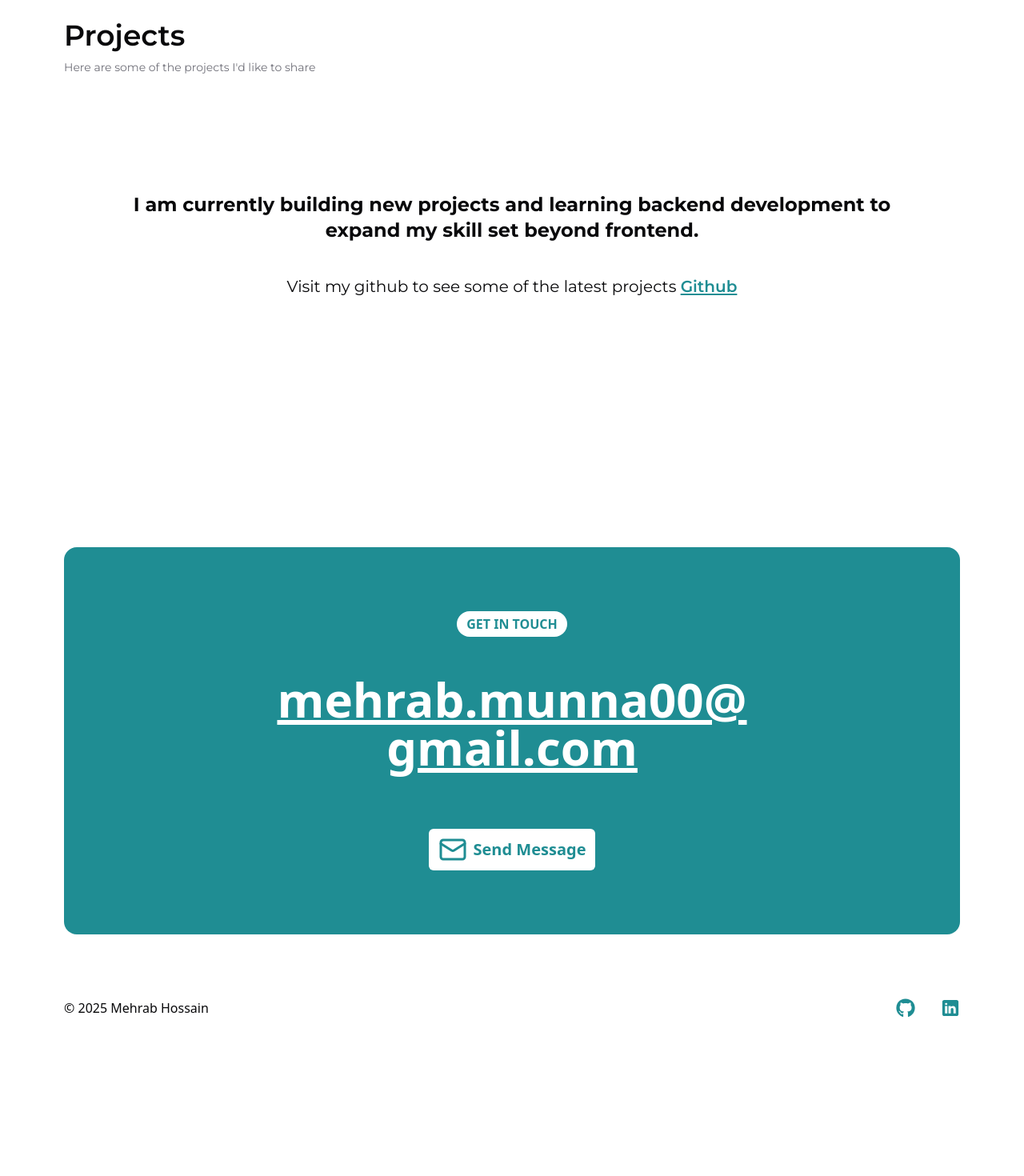
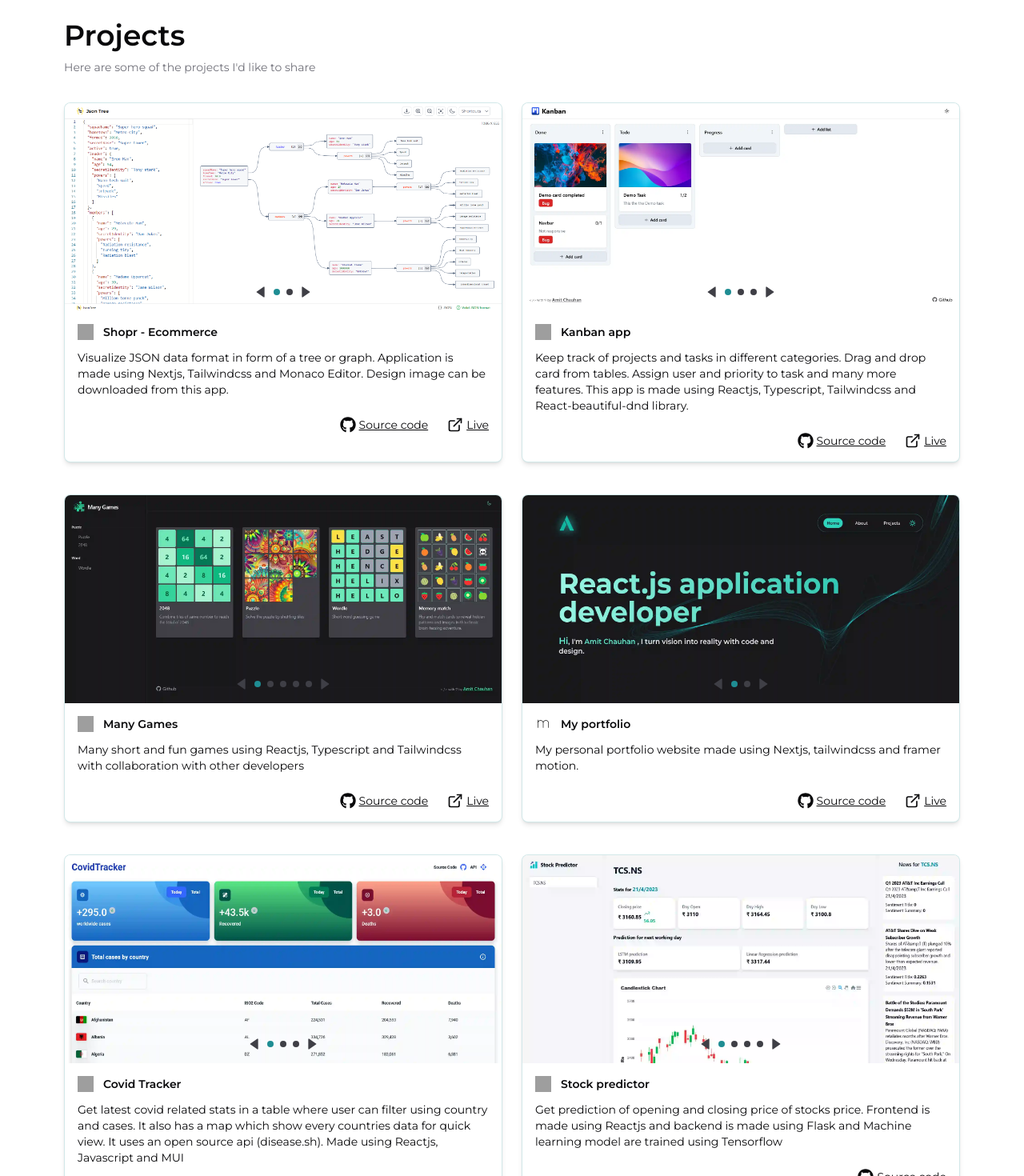
Before and after one commit to mehrabhossain1/mehrabhossainportfolio, a Next.js app: page /projects in a window 1280 px wide. Shown: the part 180-1650 px from the top of the page at 80% size. Before the commit the page ends 1484 px from the top, so only its background shows below. Built offline with nearby package versions, Linux system fonts and the light colour scheme; grey boxes are pictures that could not be loaded.

Commit message:
updated .env for nodemailer

```diff
--- a/src/components/landing-hero.tsx
+++ b/src/components/landing-hero.tsx
@@ -59,10 +59,16 @@ export default function LandingHero() {
               </div>
             </FadeUp>
             <FadeUp key="description" duration={0.6} delay={0.4}>
-              <button className="mt-7 inline-block rounded-full border border-accent px-8 py-3 text-base font-semibold text-accent transition-colors duration-150 hover:bg-accent/80 hover:text-white">
-                <TbFileCv className="mr-2 inline-block" size={20} />
-                Resume
-              </button>
+              <a
+                href="https://drive.google.com/file/d/1oo04CQ1h7TbRl-lS3zJqHXEbllzIbFoK/view"
+                target="_blank"
+                rel="noopener noreferrer"
+              >
+                <button className="mt-7 inline-block rounded-full border border-accent px-8 py-3 text-base font-semibold text-accent transition-colors duration-150 hover:bg-accent/80 hover:text-white">
+                  <TbFileCv className="mr-2 inline-block" size={20} />
+                  Resume
+                </button>
+              </a>
             </FadeUp>
           </AnimatePresence>
         </div>
--- a/src/data/projects.ts
+++ b/src/data/projects.ts
@@ -1,6 +1,6 @@
 import { type ProjectCardProps } from "@/components/projects/project-card";
 import { type ProjectShowcaseListItem } from "@/components/projects/project-showcase-list";
-// import { siteMetadata } from "@/data/siteMetaData.mjs";
+import { siteMetadata } from "@/data/siteMetaData.mjs";
 
 export const PROJECT_SHOWCASE: ProjectShowcaseListItem[] = [
   {
@@ -53,82 +53,82 @@ export const PROJECT_SHOWCASE: ProjectShowcaseListItem[] = [
 ];
 
 export const PROJECTS_CARD: ProjectCardProps[] = [
-  // {
-  //   name: "Shopr - Ecommerce",
-  //   favicon: "/images/projects/logos/jsontree.ico",
-  //   imageUrl: [
-  //     "/images/projects/jsontreeLight.webp",
-  //     "/images/projects/jsontreeDark.webp",
-  //   ],
-  //   description:
-  //     "Visualize JSON data format in form of a tree or graph. Application is made using Nextjs, Tailwindcss and Monaco Editor. Design image can be downloaded from this app.",
-  //   sourceCodeHref: "https://github.com/BUMBAIYA/jsontree",
-  //   liveWebsiteHref: "https://jsontree.vercel.app",
-  // },
-  // {
-  //   name: "Kanban app",
-  //   favicon: "/images/projects/logos/kanban.ico",
-  //   imageUrl: [
-  //     "/images/projects/kanbanLight.webp",
-  //     "/images/projects/kanbanDark.webp",
-  //     "/images/projects/kanbanCardLight.webp",
-  //   ],
-  //   description:
-  //     "Keep track of projects and tasks in different categories. Drag and drop card from tables. Assign user and priority to task and many more features. This app is made using Reactjs, Typescript, Tailwindcss and React-beautiful-dnd library.",
-  //   sourceCodeHref: "https://github.com/BUMBAIYA/kanban",
-  //   liveWebsiteHref: "https://kannban-board.vercel.app",
-  // },
-  // {
-  //   name: "Many Games",
-  //   favicon: "/images/projects/logos/manygames.ico",
-  //   imageUrl: [
-  //     "/images/projects/manyGamesDark.webp",
-  //     "/images/projects/manyGamesLight.webp",
-  //     "/images/projects/manyGames2048.webp",
-  //     "/images/projects/manyGamesPuzzle.webp",
-  //     "/images/projects/manyGamesWordle.webp",
-  //   ],
-  //   description:
-  //     "Many short and fun games using Reactjs, Typescript and Tailwindcss with collaboration with other developers",
-  //   sourceCodeHref: "https://github.com/BUMBAIYA/ManyGames",
-  //   liveWebsiteHref: "https://manygames.vercel.app",
-  // },
-  // {
-  //   name: "My portfolio",
-  //   favicon: "/logo.gif",
-  //   imageUrl: [
-  //     "/images/projects/portfolioDark.webp",
-  //     "/images/projects/portfolioLight.webp",
-  //   ],
-  //   description:
-  //     "My personal portfolio website made using Nextjs, tailwindcss and framer motion.",
-  //   sourceCodeHref: "https://github.com/BUMBAIYA/amitchauhan-v2",
-  //   liveWebsiteHref: siteMetadata.siteUrl,
-  // },
-  // {
-  //   name: "Covid Tracker",
-  //   favicon: "/images/projects/logos/covidtracker.ico",
-  //   imageUrl: [
-  //     "/images/projects/covidTracker.webp",
-  //     "/images/projects/covidTrackerMap.webp",
-  //     "/images/projects/covidTrackerTable.webp",
-  //   ],
-  //   description:
-  //     "Get latest covid related stats in a table where user can filter using country and cases. It also has a map which show every countries data for quick view. It uses an open source api (disease.sh). Made using Reactjs, Javascript and MUI",
-  //   sourceCodeHref: "https://github.com/BUMBAIYA/CovidTracker",
-  //   liveWebsiteHref: "https://bumbaiya.github.io/CovidTracker",
-  // },
-  // {
-  //   name: "Stock predictor",
-  //   favicon: "/images/projects/logos/stockpredictor.ico",
-  //   imageUrl: [
-  //     "/images/projects/stockPredictor.webp",
-  //     "/images/projects/stockPredictorCandleChart.webp",
-  //     "/images/projects/stockPredictorCompareChart.webp",
-  //     "/images/projects/stockPredictorLineChart.webp",
-  //   ],
-  //   description:
-  //     "Get prediction of opening and closing price of stocks price. Frontend is made using Reactjs and backend is made using Flask and Machine learning model are trained using Tensorflow",
-  //   sourceCodeHref: "https://github.com/Rohrschachh/Stock-Market-Predictor",
-  // },
+  {
+    name: "Shopr - Ecommerce",
+    favicon: "/images/projects/logos/jsontree.ico",
+    imageUrl: [
+      "/images/projects/jsontreeLight.webp",
+      "/images/projects/jsontreeDark.webp",
+    ],
+    description:
+      "Visualize JSON data format in form of a tree or graph. Application is made using Nextjs, Tailwindcss and Monaco Editor. Design image can be downloaded from this app.",
+    sourceCodeHref: "https://github.com/BUMBAIYA/jsontree",
+    liveWebsiteHref: "https://jsontree.vercel.app",
+  },
+  {
+    name: "Kanban app",
+    favicon: "/images/projects/logos/kanban.ico",
+    imageUrl: [
+      "/images/projects/kanbanLight.webp",
+      "/images/projects/kanbanDark.webp",
+      "/images/projects/kanbanCardLight.webp",
+    ],
+    description:
+      "Keep track of projects and tasks in different categories. Drag and drop card from tables. Assign user and priority to task and many more features. This app is made using Reactjs, Typescript, Tailwindcss and React-beautiful-dnd library.",
+    sourceCodeHref: "https://github.com/BUMBAIYA/kanban",
+    liveWebsiteHref: "https://kannban-board.vercel.app",
+  },
+  {
+    name: "Many Games",
+    favicon: "/images/projects/logos/manygames.ico",
+    imageUrl: [
+      "/images/projects/manyGamesDark.webp",
+      "/images/projects/manyGamesLight.webp",
+      "/images/projects/manyGames2048.webp",
+      "/images/projects/manyGamesPuzzle.webp",
+      "/images/projects/manyGamesWordle.webp",
+    ],
+    description:
+      "Many short and fun games using Reactjs, Typescript and Tailwindcss with collaboration with other developers",
+    sourceCodeHref: "https://github.com/BUMBAIYA/ManyGames",
+    liveWebsiteHref: "https://manygames.vercel.app",
+  },
+  {
+    name: "My portfolio",
+    favicon: "/logo.gif",
+    imageUrl: [
+      "/images/projects/portfolioDark.webp",
+      "/images/projects/portfolioLight.webp",
+    ],
+    description:
+      "My personal portfolio website made using Nextjs, tailwindcss and framer motion.",
+    sourceCodeHref: "https://github.com/BUMBAIYA/amitchauhan-v2",
+    liveWebsiteHref: siteMetadata.siteUrl,
+  },
+  {
+    name: "Covid Tracker",
+    favicon: "/images/projects/logos/covidtracker.ico",
+    imageUrl: [
+      "/images/projects/covidTracker.webp",
+      "/images/projects/covidTrackerMap.webp",
+      "/images/projects/covidTrackerTable.webp",
+    ],
+    description:
+      "Get latest covid related stats in a table where user can filter using country and cases. It also has a map which show every countries data for quick view. It uses an open source api (disease.sh). Made using Reactjs, Javascript and MUI",
+    sourceCodeHref: "https://github.com/BUMBAIYA/CovidTracker",
+    liveWebsiteHref: "https://bumbaiya.github.io/CovidTracker",
+  },
+  {
+    name: "Stock predictor",
+    favicon: "/images/projects/logos/stockpredictor.ico",
+    imageUrl: [
+      "/images/projects/stockPredictor.webp",
+      "/images/projects/stockPredictorCandleChart.webp",
+      "/images/projects/stockPredictorCompareChart.webp",
+      "/images/projects/stockPredictorLineChart.webp",
+    ],
+    description:
+      "Get prediction of opening and closing price of stocks price. Frontend is made using Reactjs and backend is made using Flask and Machine learning model are trained using Tensorflow",
+    sourceCodeHref: "https://github.com/Rohrschachh/Stock-Market-Predictor",
+  },
 ];
```
Also changed, not shown: 1 other file (tests, documents, lock files or other folders).
